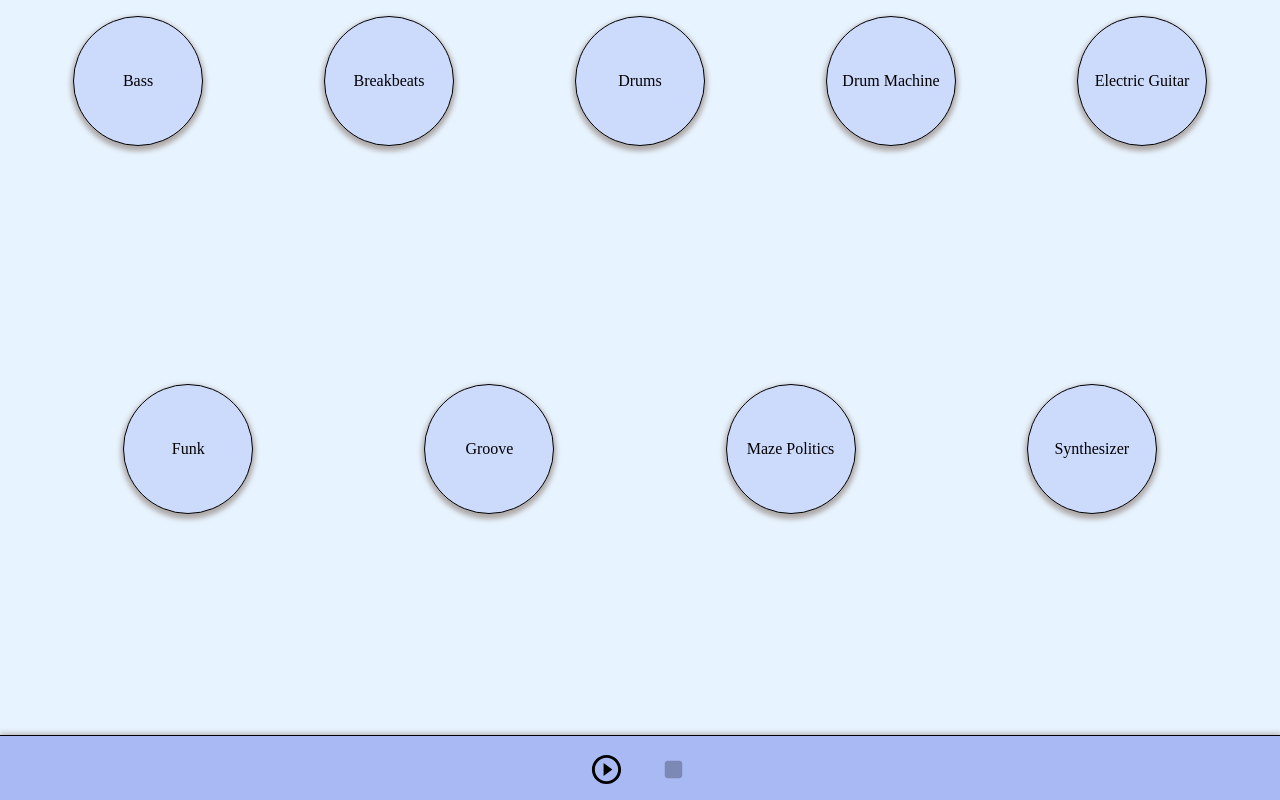
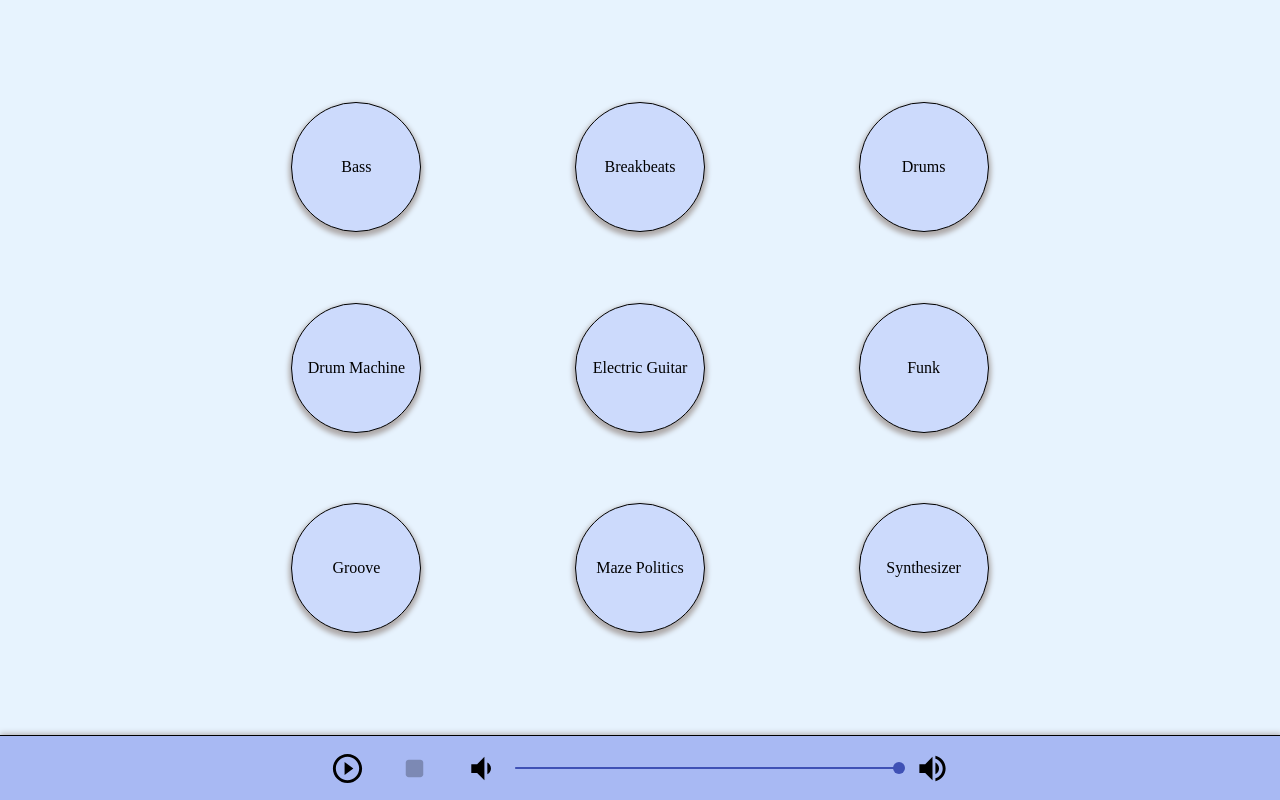
Before and after one commit to NirKahana/Moveo-Task, a React (Create React App) app: page / in a window 1280 px wide. Built offline with nearby package versions, Linux system fonts and the light colour scheme; no server answers; the HTML template or start-up script is replaced by a standard one.

Commit message:
rows design

```diff
--- a/src/App.css
+++ b/src/App.css
@@ -3,6 +3,7 @@ body {
   background-color: #cde6fe78;
   -ms-overflow-style: none;  /* IE and Edge */
   scrollbar-width: none;  /* Firefox */
+  min-width: 320px;
 }
 /* Hide scrollbar for Chrome, Safari and Opera */
 body::-webkit-scrollbar {
--- a/src/components/Home.js
+++ b/src/components/Home.js
@@ -1,6 +1,6 @@
-import React, { useState, useEffect } from 'react'
-import { Howl, Howler } from 'howler';
-import { makeStyles } from '@material-ui/core/styles';
+import React, { useState, useEffect } from "react";
+import { Howl, Howler } from "howler";
+import { makeStyles } from "@material-ui/core/styles";
 
 // importing all audio files
 import BassAudio from "../loops/BassAudio.mp3";
@@ -20,23 +20,31 @@ import ToolBar from "./ToolBar";
 // Material UI styles
 const useStyles = makeStyles({
   pageContainer: {
-    display: 'flex',
-    flexDirection: 'column',
-    height: '100vh',
+    display: "flex",
+    flexDirection: "column",
+    alignContent: "center",
+    height: "100vh",
   },
   cardsContainer: {
+    display: "flex",
+    flexDirection: 'column',
+    justifyContent: "space-evenly",
+    flexWrap: "wrap",
+    flexGrow: "1",
+    margin: "2em 0",
+    "&::-webkit-scrollbar": {
+      display: "none",
+    },
+  },
+  padsRow: {
     display: 'flex',
-    justifyContent: 'space-evenly',
-    flexWrap: 'wrap',
-    flexGrow: '1',
-    '&::-webkit-scrollbar': {
-      display: 'none'
-    }
+    justifyContent: 'center'
   },
   toolbarSpaceSaver: {
-    padding: '2em 0',
-    width: '100vw'
-  }
+    padding: "2em 0",
+    width: "100vw",
+    borderTop: "1px solid",
+  },
 });
 
 // Creating Howl instances for all loop files
@@ -46,35 +54,27 @@ const bass = new Howl({
 });
 const breakbeats = new Howl({
   src: [BreakbeatsAudio],
-  _loop: true
-})
+});
 const drumMachine = new Howl({
   src: [DrumMachineAudio],
-  _loop: true
 });
 const drums = new Howl({
   src: [DrumsAudio],
-  _loop: true
 });
 const electricGuitar = new Howl({
   src: [ElectricGuitarAudio],
-  _loop: true
 });
 const funk = new Howl({
   src: [FunkAudio],
-  _loop: true
 });
 const groove = new Howl({
   src: [GrooveAudio],
-  _loop: true
 });
 const mazePolitics = new Howl({
   src: [MazePoliticsAudio],
-  _loop: true
 });
 const synthesizer = new Howl({
   src: [SynthesizerAudio],
-  _loop: true
 });
 
 export default function Home() {
@@ -99,34 +99,38 @@ export default function Home() {
   const [mazePoliticsIsOn, setMazePoliticsIsOn] = useState(false);
   const [synthesizerIsOn, setSynthesizerIsOn] = useState(false);
 
+  const [volumeSliderValue, setVolumeSliderValue] = useState(100);
+
   // useEffect: Every time one of the dependencies changes, an event-listener is created,
   // but only if the 'currently playing' list is not empty.
   // The event-listener listens to an 'end' event by the first sound in the 'currently playing' list.
   // When the sound completes a loop, the 'playAgain' function is called,
   // which plays again the sounds that were played before and also the sounds on the waiting list.
   useEffect(() => {
-    if(currentlyPlayingSounds[0]) {
-      currentlyPlayingSounds[0].on('end', playAgain)
+    if (currentlyPlayingSounds[0]) {
+      currentlyPlayingSounds[0].on("end", playAgain);
     }
     // clean-up
     return () => {
-      if(currentlyPlayingSounds[0]) {
-        currentlyPlayingSounds[0].off('end');
+      if (currentlyPlayingSounds[0]) {
+        currentlyPlayingSounds[0].off("end");
       }
-    }
+    };
   }, [currentlyPlayingSounds, waitingList]);
 
   // Starts the loop
   const onStart = () => {
-    if(!isPlaying && waitingList[0]) { // Starts only if the app is not playing
+    if (!isPlaying && waitingList[0]) {
+      // Starts only if the app is not playing
       playWaitingList();
       setIsPlaying(true);
     }
-  }
+  };
 
   // Stops the loop
-  const onStop  = () => {
-    if(isPlaying) { // Stops only if the app is playing
+  const onStop = () => {
+    if (isPlaying) {
+      // Stops only if the app is playing
       // stops all sounds
       Howler.stop();
       // move all currently playing sounds to the waiting list
@@ -135,7 +139,7 @@ export default function Home() {
       setCurrentlyPlayingSounds([]);
       setIsPlaying(false);
     }
-  }
+  };
 
   // onSwitch
   // description: Turns a sound ON/OFF.
@@ -145,44 +149,55 @@ export default function Home() {
   // setPadState- a setter function that changes 'padState'
   const onSwitch = (switchedSound, padState, setPadState) => {
     // Switch the pad's state (ON/OFF)
+    // setPadState({ ...padState, clicked: !padState.clicked });
     setPadState(!padState);
     // If the pad state was OFF and has been turned ON:
-    if(!padState) { // *** 'padState' still refers to the pad's state before it was clicked!
+    if (!padState) {
+      // *** 'padState' still refers to the pad's state before it was clicked!
       // then add this sound to the waiting list
       setWaitingList([...waitingList, switchedSound]);
-    }
-    else { // The pad state was ON and has been turned OFF:
+    } else {
+      // The pad state was ON and has been turned OFF:
       // Check if this sound is currently playing
-      if(currentlyPlayingSounds.find(sound => sound._sounds[0]._id === switchedSound._sounds[0]._id)) {
+      if (
+        currentlyPlayingSounds.find(
+          (sound) => sound._sounds[0]._id === switchedSound._sounds[0]._id
+        )
+      ) {
         // if it is playing, stop the sound
         switchedSound.stop();
         // then remove the sound from the 'currently playing' list
         removeFromCurrentlyPlaying(switchedSound);
-      } else { // If this sound is not currently playing
+      } else {
+        // If this sound is not currently playing
         // remove the sound from the waiting list
-        removeFromWaitingList(switchedSound)
+        removeFromWaitingList(switchedSound);
       }
     }
-  }
+  };
+  const onVolumeChange = (volume) => {
+    setVolumeSliderValue(volume);
+    Howler.volume(volume / 100);
+  };
 
   const removeFromWaitingList = (sound) => {
     // find this sounds's index within the waiting list
-    const soundIndexInWaitingList = waitingList.findIndex(value => (
-      value._sounds[0]._id === sound._sounds[0]._id
-      ));
+    const soundIndexInWaitingList = waitingList.findIndex(
+      (value) => value._sounds[0]._id === sound._sounds[0]._id
+    );
     // create a copy of the waiting list
     const copyOfWaitingList = waitingList.slice();
     // remove the sound from the copy of the waiting list
     copyOfWaitingList.splice(soundIndexInWaitingList, 1);
     // set the modified copy as the new waiting list
     setWaitingList(copyOfWaitingList);
-    }
+  };
 
   const removeFromCurrentlyPlaying = (sound) => {
     // find the sound's index within the 'currently playing' list
-      const soundIndexInCurrentlyPlaying = currentlyPlayingSounds.findIndex(value => (
-        value._sounds[0]._id === sound._sounds[0]._id
-    ));
+    const soundIndexInCurrentlyPlaying = currentlyPlayingSounds.findIndex(
+      (value) => value._sounds[0]._id === sound._sounds[0]._id
+    );
     // create a copy of the 'currently playing' list
     const copyOfCurrentlyPlaying = currentlyPlayingSounds.slice();
     // remove the sound from the copy
@@ -190,50 +205,117 @@ export default function Home() {
     // set the modified copy as the new 'currently playing' list
     setCurrentlyPlayingSounds(copyOfCurrentlyPlaying);
     // if there are no more sounds playing, set 'isPlaying' to 'false'
-    if(copyOfCurrentlyPlaying.length === 0) {
-      setIsPlaying(false)
+    if (copyOfCurrentlyPlaying.length === 0) {
+      setIsPlaying(false);
     }
-  }
+  };
 
   const playAgain = () => {
     // play again all the currently playing sounds
-    currentlyPlayingSounds.forEach(sound => {
+    currentlyPlayingSounds.forEach((sound) => {
       sound.play();
     });
     // if there are sounds on the waiting list, play them too
-    if(waitingList[0]) {
+    if (waitingList[0]) {
       playWaitingList();
     }
-  }
+  };
 
   const playWaitingList = () => {
     // play every sound on the waiting list
-    waitingList.forEach(sound => {
+    waitingList.forEach((sound) => {
       sound.play();
     });
     // add the sounds from the waiting list to the 'currently playing' list
     setCurrentlyPlayingSounds([...currentlyPlayingSounds, ...waitingList]);
     // empty the waiting list
     setWaitingList([]);
-  }
+  };
 
   return (
     <>
       <div className={classes.pageContainer}>
         <div className={classes.cardsContainer}>
-        <Pad name={'Bass'} sound={bass} padState={bassIsOn} setPadState={setBassIsOn} onSwitch={onSwitch} />
-        <Pad name={'Breakbeats'} sound={breakbeats} padState={breakbeatsIsOn} setPadState={setBreakbeatsIsOn} onSwitch={onSwitch} />
-        <Pad name={'Drums'} sound={drums} padState={drumsIsOn} setPadState={setDrumsIsOn} onSwitch={onSwitch}/>
-        <Pad name={'Drum Machine'} sound={drumMachine} padState={drumMachineIsOn} setPadState={setDrumMachineIsOn} onSwitch={onSwitch}/>
-        <Pad name={'Electric Guitar'} sound={electricGuitar} padState={electricGuitarIsOn} setPadState={setElectricGuitarIsOn} onSwitch={onSwitch}/>
-        <Pad name={'Funk'} sound={funk} padState={funkIsOn} setPadState={setFunkIsOn} onSwitch={onSwitch}/>
-        <Pad name={'Groove'} sound={groove} padState={grooveIsOn} setPadState={setGrooveIsOn} onSwitch={onSwitch}/>
-        <Pad name={'Maze Politics'} sound={mazePolitics} padState={mazePoliticsIsOn} setPadState={setMazePoliticsIsOn} onSwitch={onSwitch}/>
-        <Pad name={'Synthesizer'} sound={synthesizer} padState={synthesizerIsOn} setPadState={setSynthesizerIsOn} onSwitch={onSwitch}/>
+          <div className={classes.padsRow}>
+            <Pad
+              name={"Bass"}
+              sound={bass}
+              padState={bassIsOn}
+              setPadState={setBassIsOn}
+              onSwitch={onSwitch}
+            />
+            <Pad
+              name={"Breakbeats"}
+              sound={breakbeats}
+              padState={breakbeatsIsOn}
+              setPadState={setBreakbeatsIsOn}
+              onSwitch={onSwitch}
+            />
+            <Pad
+              name={"Drums"}
+              sound={drums}
+              padState={drumsIsOn}
+              setPadState={setDrumsIsOn}
+              onSwitch={onSwitch}
+            />
+          </div>
+          <div className={classes.padsRow}>
+            <Pad
+              name={"Drum Machine"}
+              sound={drumMachine}
+              padState={drumMachineIsOn}
+              setPadState={setDrumMachineIsOn}
+              onSwitch={onSwitch}
+            />
+            <Pad
+              name={"Electric Guitar"}
+              sound={electricGuitar}
+              padState={electricGuitarIsOn}
+              setPadState={setElectricGuitarIsOn}
+              onSwitch={onSwitch}
+            />
+            <Pad
+              name={"Funk"}
+              sound={funk}
+              padState={funkIsOn}
+              setPadState={setFunkIsOn}
+              onSwitch={onSwitch}
+            />
+          </div>
+          <div className={classes.padsRow}>
+            <Pad
+              name={"Groove"}
+              sound={groove}
+              padState={grooveIsOn}
+              setPadState={setGrooveIsOn}
+              onSwitch={onSwitch}
+            />
+            <Pad
+              name={"Maze Politics"}
+              sound={mazePolitics}
+              padState={mazePoliticsIsOn}
+              setPadState={setMazePoliticsIsOn}
+              onSwitch={onSwitch}
+            />
+            <Pad
+              name={"Synthesizer"}
+              sound={synthesizer}
+              padState={synthesizerIsOn}
+              setPadState={setSynthesizerIsOn}
+              onSwitch={onSwitch}
+            />
+          </div>
         </div>
         <div className={classes.toolbarSpaceSaver}></div>
-      <ToolBar onStart={onStart} onStop={onStop} isPlaying={isPlaying}/>
       </div>
+      <ToolBar
+        onStart={onStart}
+        onStop={onStop}
+        isPlaying={isPlaying}
+        volumeSliderValue={volumeSliderValue}
+        onVolumeChange={onVolumeChange}
+      />
+      {/* </div> */}
     </>
-  )
+  );
 }
--- a/src/components/Pad.js
+++ b/src/components/Pad.js
@@ -1,6 +1,10 @@
 import React from 'react'
 import { makeStyles } from '@material-ui/core/styles';
 import ReactLoading from 'react-loading';
+import Slider from '@material-ui/core/Slider';
+import VolumeDown from '@material-ui/icons/VolumeDown';
+import VolumeUp from '@material-ui/icons/VolumeUp';
+
 
 // material UI styles
 const useStyles = makeStyles({
@@ -8,15 +12,16 @@ const useStyles = makeStyles({
     display: 'flex',
     flexDirection: 'column',
     justifyContent: 'center',
+    textAlign: 'center',
     alignItems: 'center',
     border: '1px solid black',
     boxShadow: '0 3px 5px 2px #aea9a9',
     backgroundColor: '#ccdafc',
-    // backgroundColor: '#a8b9f3',
     height: '8em',
     width: '8em',
+    margin: '0 6vw',
     borderRadius: '50%',
-    margin: '1em 3em',
+    // margin: '1em 3em',
     cursor: 'pointer',
     '&:hover': {
       backgroundColor: '#a8b9f3cc',
@@ -26,6 +31,7 @@ const useStyles = makeStyles({
     display: 'flex',
     flexDirection: 'column',
     justifyContent: 'center',
+    textAlign: 'center',
     alignItems: 'center',
     border: '1px solid black',
     boxShadow: '0 3px 5px 2px #aea9a9',
@@ -33,8 +39,16 @@ const useStyles = makeStyles({
     height: '8em',
     width: '8em',
     borderRadius: '50%',
-    margin: '1em 3em',
+    // margin: '1em 3em',
     cursor: 'pointer'
+  },
+  volumeContainer: {
+    display: 'flex',
+    width: '90%'
+  },
+  slider: {
+    width: '50%',
+    margin: '0 0.4em'
   },
   loading: {
     // position: 'absolute'
@@ -46,11 +60,10 @@ export default function Pad({ padState, setPadState, sound, onSwitch, name }) {
 
   return (
     <div
-      className={padState ? classes.activatedPad : classes.pad}
+      className={padState ? `${classes.activatedPad} pad-size` : `${classes.pad} pad-size`}
       onClick={() => onSwitch(sound, padState, setPadState)}
     >
       <div>{name}</div>
-      {/* <ReactLoading type={'bubbles'} color={'rgb(114 114 114)'} height={'87'} width={'87'} className={classes.loading}/> */}
     </div>
   );
 }
--- a/src/components/ToolBar.js
+++ b/src/components/ToolBar.js
@@ -2,23 +2,25 @@ import React from 'react'
 import { makeStyles } from '@material-ui/core/styles';
 import PlayCircleOutlineIcon from '@material-ui/icons/PlayCircleOutline';
 import StopRoundedIcon from '@material-ui/icons/StopRounded';
-import MicIcon from '@material-ui/icons/Mic';
-import PlayCircleFilledIcon from '@material-ui/icons/PlayCircleFilled';
+import Slider from '@material-ui/core/Slider';
+import VolumeDown from '@material-ui/icons/VolumeDown';
+import VolumeUp from '@material-ui/icons/VolumeUp';
 
 // material UI styles
 const useStyles = makeStyles({
   toolbar: {
     display: 'flex',
     justifyContent: 'center',
+    alignItems: 'center',
     marginTop: 'auto',
     height: '4em',
-    // padding: '1em',
     backgroundColor: '#a8b9f3',
     borderTop: '1px solid',
     boxShadow: '1px 0px 6px 1px #aea9a9',
     position: 'fixed',
     bottom: '0',
-    width: '100%'
+    width: '100%',
+    minWidth: '320px'
   },
   icon: {
     margin: '1rem',
@@ -26,15 +28,26 @@ const useStyles = makeStyles({
   },
   disabledIcon: {
     margin: '1rem',
-  }
+  },
+  volumeContainer: {
+    display: 'flex',
+    width: '90%'
+  },
+  slider: {
+    width: '30%',
+    margin: 'auto 0'
+  },
 });
-export default function ToolBar({ isPlaying, onStart, onStop }) {
+export default function ToolBar({ isPlaying, onStart, onStop, volumeSliderValue, onVolumeChange }) {
   const classes = useStyles();
 
   return (
     <div className={classes.toolbar}>
-        <PlayCircleOutlineIcon  className={isPlaying ? classes.disabledIcon : classes.icon} onClick={onStart} fontSize={'large'} color={isPlaying ? 'disabled' : 'inherit'}/>
-        <StopRoundedIcon  className={isPlaying ? classes.icon : classes.disabledIcon} onClick={onStop} fontSize={'large'} color={isPlaying ? 'inherit' : 'disabled'}/>
-      </div>
+      <PlayCircleOutlineIcon  className={isPlaying ? classes.disabledIcon : classes.icon} onClick={onStart} fontSize={'large'} color={isPlaying ? 'disabled' : 'inherit'}/>
+      <StopRoundedIcon  className={isPlaying ? classes.icon : classes.disabledIcon} onClick={onStop} fontSize={'large'} color={isPlaying ? 'inherit' : 'disabled'}/>
+        <VolumeDown className={classes.disabledIcon} fontSize={'large'}/>
+        <Slider className={classes.slider} value={volumeSliderValue} onChange={(e, newValue) => {onVolumeChange(newValue)}} aria-labelledby="continuous-slider" />
+        <VolumeUp className={classes.disabledIcon} fontSize={'large'}/>
+    </div>
   )
 }
```
Lines whose indentation alone changed are shown as unchanged.
